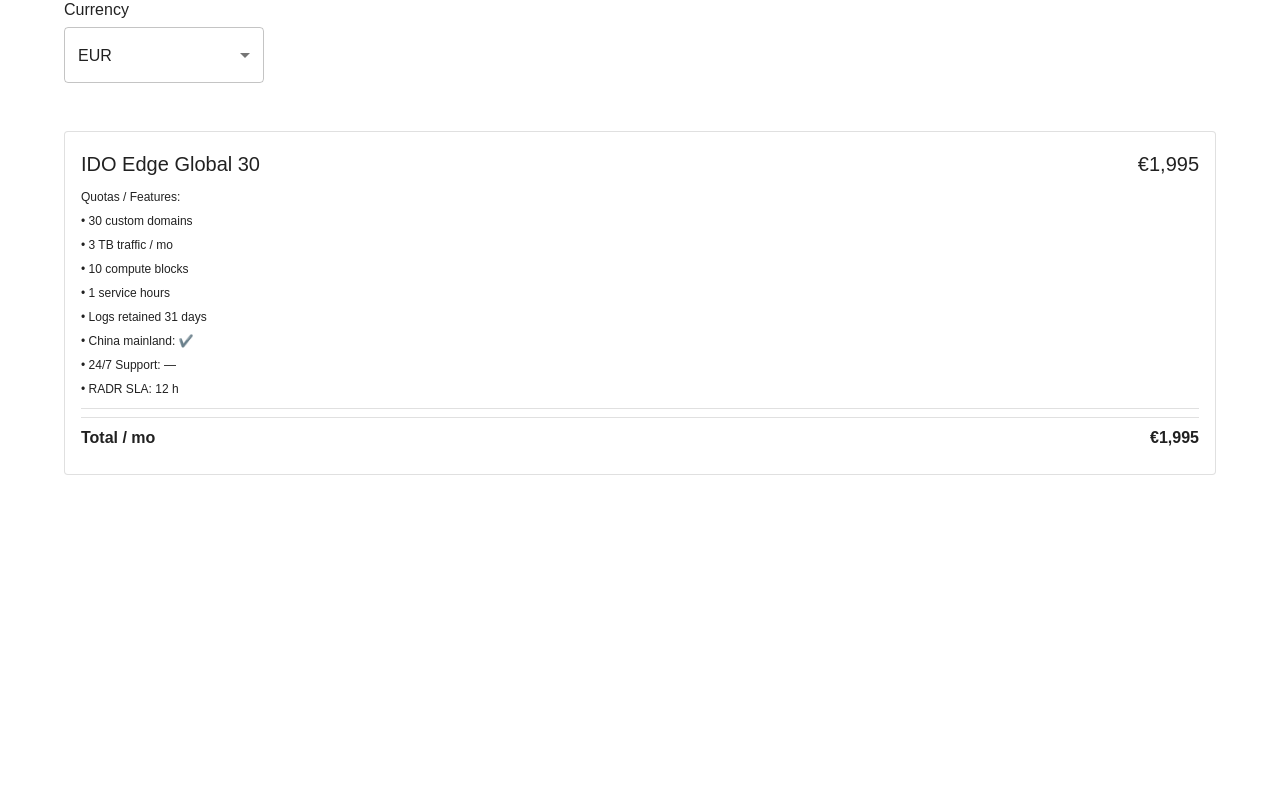
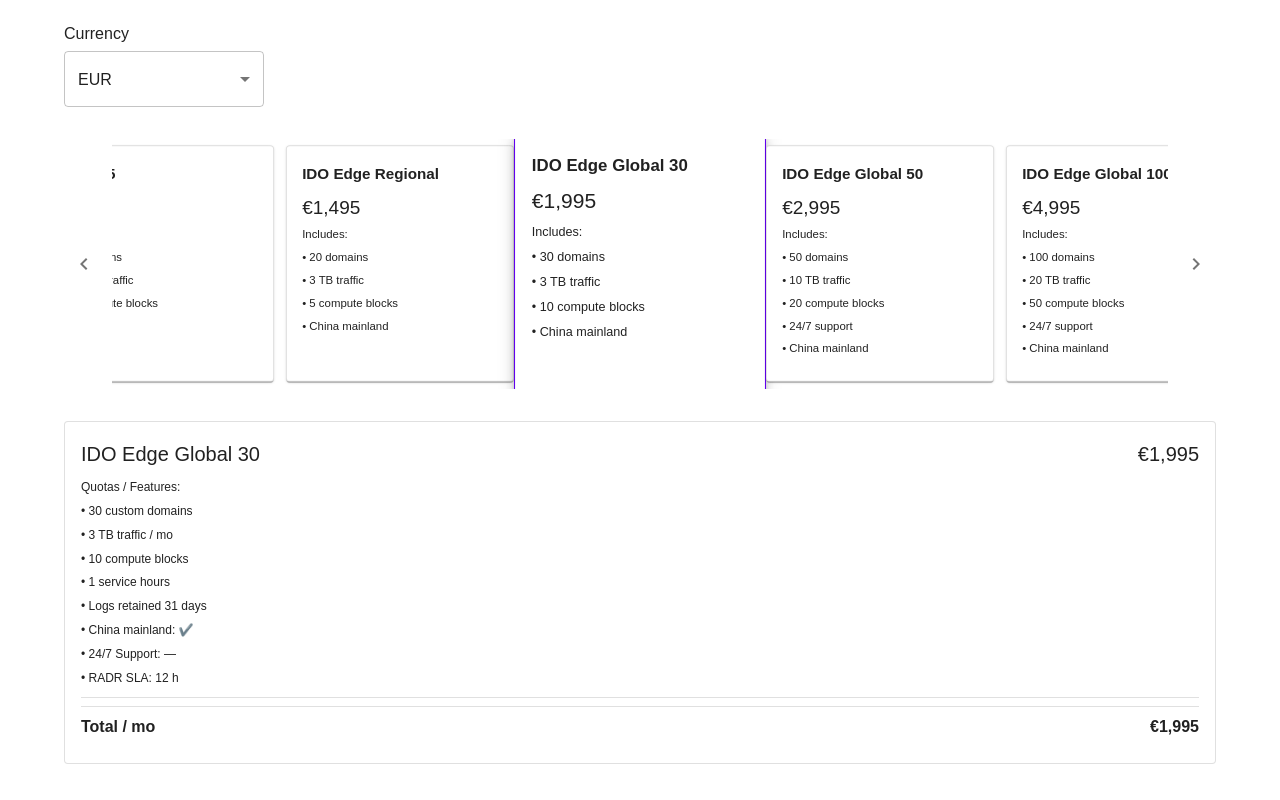
Before and after one commit to Ravnsgaard/f21-calculator, a Next.js app: page / in a window 1280 px wide. Shown: the part 602-1402 px from the top of the page. Before the commit the page ends 1125 px from the top, so only its background shows below. Built offline with nearby package versions, Linux system fonts and the light colour scheme.

Commit message:
Update CostCalculator.tsx

```diff
--- a/src/components/CostCalculator.tsx
+++ b/src/components/CostCalculator.tsx
@@ -15,7 +15,9 @@ import { useForm, Controller } from "react-hook-form";
 import { useEffect, useState } from "react";
 import { CommitTerm, Currency } from "../constants";
 import { recommend } from "../utils/recommend";
-import { loadRates } from "../utils/currency";
+import { loadRates, rate } from "../utils/currency";
+import { plans } from "../data/plans";
+import { PlanCarousel } from "./PlanCarousel";
 import { ResultCard } from "./ResultCard";
 
 interface FormValues {
@@ -28,7 +30,6 @@ interface FormValues {
   currency: Currency;
 }
 
-/* Default = Edge Global 30 */
 const defaults: FormValues = {
   trafficTB: 3,
   customDomains: 30,
@@ -42,22 +43,23 @@ const defaults: FormValues = {
 export default function CostCalculator() {
   const { control, watch } = useForm<FormValues>({ defaultValues: defaults });
   const v = watch();
-  const [, tick] = useState(0);            // used only to re-render after FX fetch
+  const [, bump] = useState(0);
 
-  /* load FX rates the first time a non-EUR currency is chosen */
+  /* load FX once */
   useEffect(() => {
-    if (v.currency !== "EUR") {
-      loadRates().then(() => tick((n) => n + 1));
-    }
+    if (v.currency !== "EUR") loadRates().then(() => bump((n) => n + 1));
   }, [v.currency]);
 
-  const { plan, cost } = recommend(v);     // costs stay in EUR; ResultCard does conversion
+  const { plan: best, cost: eur } = recommend(v);
+  const fx = rate(v.currency);
+  const cost = { base: eur.base * fx, overT: eur.overT * fx, overB: eur.overB * fx, total: eur.total * fx };
+
   const half = { sx: { width: "50%" } };
 
   return (
-    <Stack gap={4}>
+    <Stack spacing={4}>
+      {/* ── Controls ───────────────────────────────────────── */}
       <Grid container rowSpacing={3}>
-        {/* ── Sliders ───────────────────────── */}
         <Grid item xs={12}>
           <Typography gutterBottom>
             Traffic (TB/mo) — <strong>{v.trafficTB}</strong>
@@ -70,6 +72,7 @@ export default function CostCalculator() {
             )}
           />
         </Grid>
+
         <Grid item xs={12}>
           <Typography gutterBottom>
             Custom Domains — <strong>{v.customDomains}</strong>
@@ -82,6 +85,7 @@ export default function CostCalculator() {
             )}
           />
         </Grid>
+
         <Grid item xs={12}>
           <Typography gutterBottom>
             Compute Blocks — <strong>{v.computeBlocks}</strong>
@@ -95,7 +99,6 @@ export default function CostCalculator() {
           />
         </Grid>
 
-        {/* ── Checkboxes ────────────────────── */}
         <Grid item xs={12}>
           <FormControlLabel
             control={<Controller name="china" control={control} render={({ field }) => <Switch {...field} checked={field.value} />} />}
@@ -109,19 +112,13 @@ export default function CostCalculator() {
           />
         </Grid>
 
-        {/* ── Commit term ───────────────────── */}
         <Grid item xs={12}>
           <Typography gutterBottom>Commit Term</Typography>
           <Controller
             name="commitTerm"
             control={control}
             render={({ field }) => (
-              <ToggleButtonGroup
-                exclusive
-                {...half}
-                {...field}
-                onChange={(_, v) => v && field.onChange(v)}
-              >
+              <ToggleButtonGroup exclusive {...half} {...field} onChange={(_, v) => v && field.onChange(v)}>
                 <ToggleButton value="monthly">Monthly</ToggleButton>
                 <ToggleButton value="1yr">1 Year</ToggleButton>
                 <ToggleButton value="3yr">3 Years</ToggleButton>
@@ -130,7 +127,6 @@ export default function CostCalculator() {
           />
         </Grid>
 
-        {/* ── Currency dropdown (200 px) ────── */}
         <Grid item xs={12}>
           <Typography gutterBottom>Currency</Typography>
           <Controller
@@ -154,7 +150,11 @@ export default function CostCalculator() {
         </Grid>
       </Grid>
 
-      <ResultCard plan={plan} cost={cost} currency={v.currency} />
+      {/* ── Carousel of base SKUs ─────────────────────────── */}
+      <PlanCarousel plans={plans} selectedId={best.id} currency={v.currency} />
+
+      {/* ── Detailed breakdown for the recommended plan ───── */}
+      <ResultCard plan={best} cost={cost} currency={v.currency} />
     </Stack>
   );
 }
```
